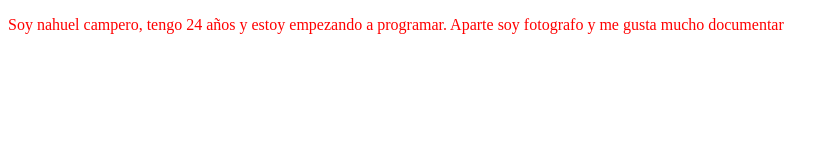
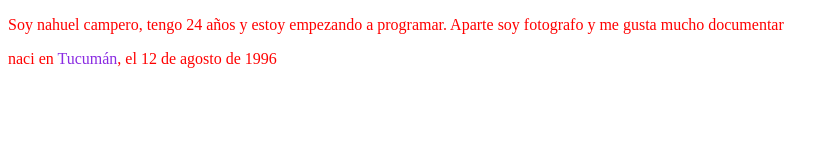
Before and after one commit to NahuelGCampero/mi-pagina, a plain HTML site: page index.html in a window 1280 px wide. Shown: the whole page, without its empty margins (0-836 px from the left). Drawn offline with Linux system fonts and the light colour scheme.

Commit message:
agrege lugar de nacimiento y span color violeta

```diff
--- a/Styles/index.css
+++ b/Styles/index.css
@@ -1,3 +1,7 @@
 p {
   color: red;
 }
+
+span {
+  color: blueviolet;
+}
--- a/index.html
+++ b/index.html
@@ -12,5 +12,6 @@
       Soy nahuel campero, tengo 24 años y estoy empezando a programar. Aparte
       soy fotografo y me gusta mucho documentar
     </p>
+    <p>naci en <span>Tucumán</span>, el 12 de agosto de 1996</p>
   </body>
 </html>
```
